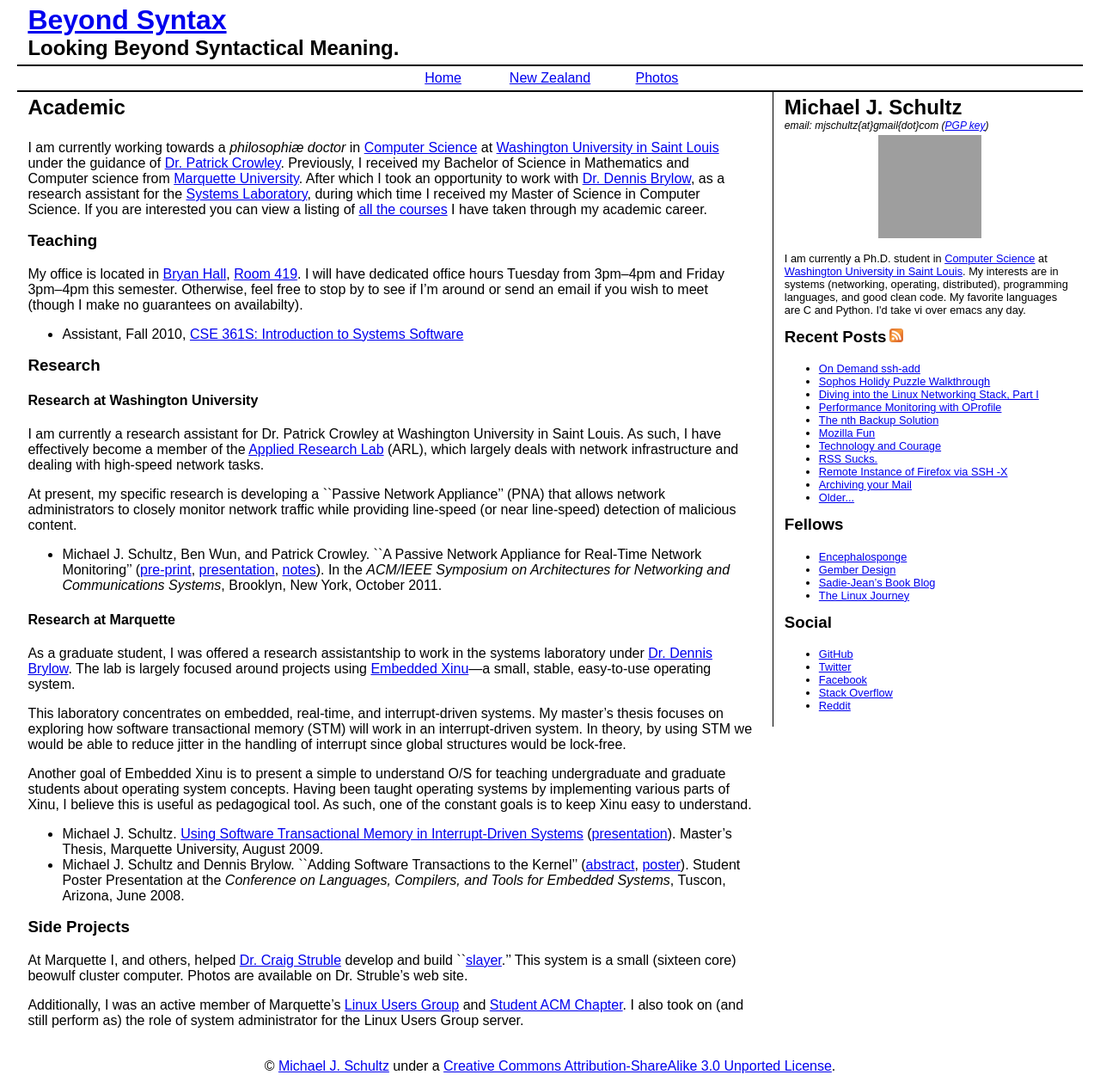
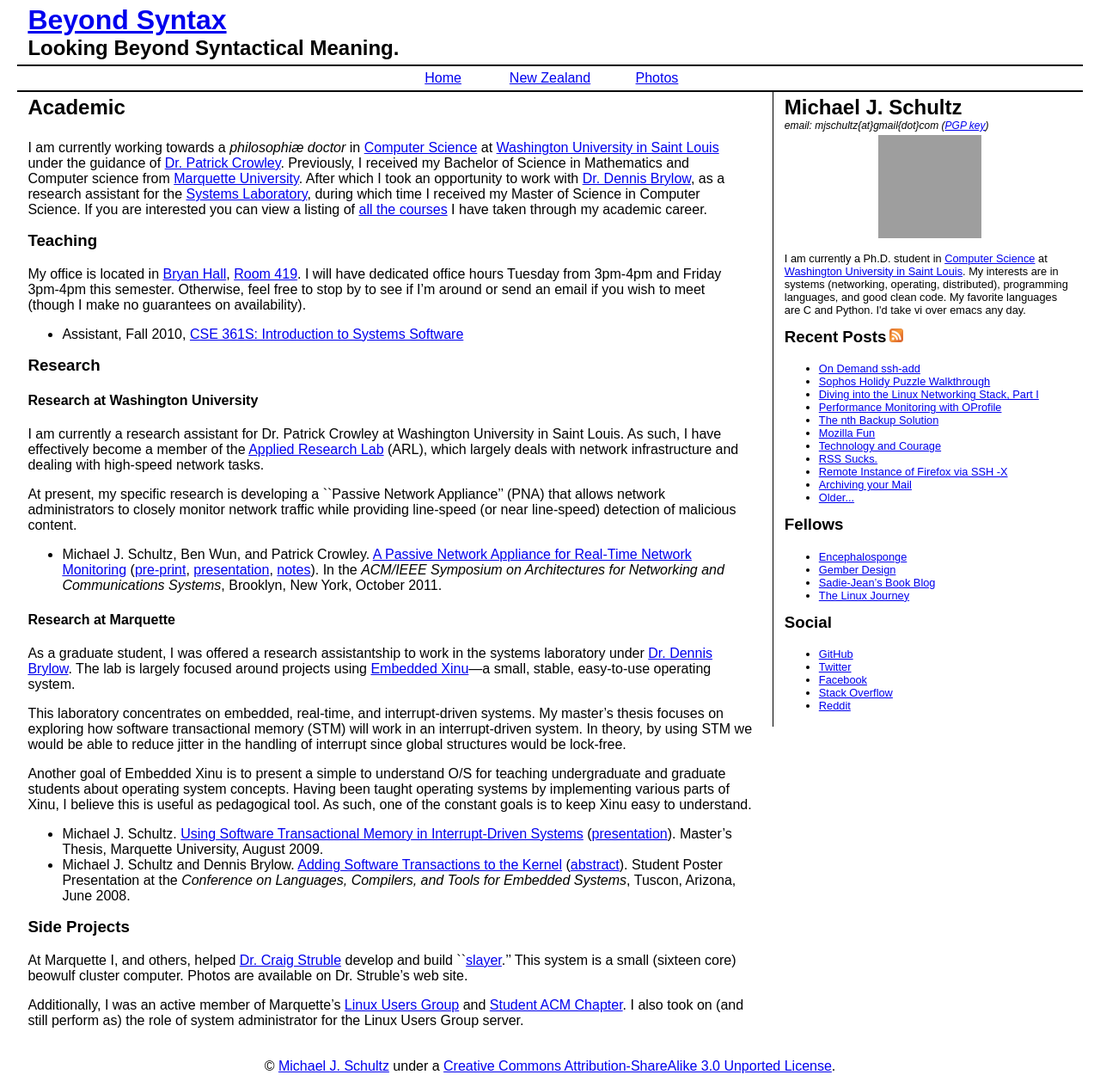
Before and after one commit to mjschultz/mjschultz.github.com, a Jekyll site: the page built from academic/index.markdown, in a window 1280 px wide. Shown: the whole page at 86% size. Built offline with Jekyll 4.4.1, drawn with Linux system fonts in a browser that asks for light colours; Markdown is read by kramdown in place of the engine named in the settings; grey boxes are pictures that could not be loaded.

Commit message:
- moved renamed and uploaded files

```diff
--- a/academic/index.markdown
+++ b/academic/index.markdown
@@ -23,10 +23,10 @@
 My office is located in [Bryan
 Hall](http://eit.engineering.wustl.edu/map/map.asp), [Room
 419](http://eit.engineering.wustl.edu/map/Bryan/floor4.gif).
-I will have dedicated office hours Tuesday from 3pm--4pm and Friday
-3pm--4pm this semester.
+I will have dedicated office hours Tuesday from 3pm-4pm and Friday 3pm-4pm
+this semester.
 Otherwise, feel free to stop by to see if I'm around or send an email if
-you wish to meet (though I make no guarantees on availabilty).
+you wish to meet (though I make no guarantees on availability).
 
 * Assistant, Fall 2010, [CSE 361S: Introduction to Systems
 Software](http://arl.wustl.edu/~pcrowley/cse/361/index.html)
@@ -46,8 +46,9 @@
 network traffic while providing line-speed (or near line-speed) detection
 of malicious content.
 
-* Michael J. Schultz, Ben Wun, and Patrick Crowley. ``A Passive Network
-  Appliance for Real-Time Network Monitoring''
+* Michael J. Schultz, Ben Wun, and Patrick Crowley. [A Passive Network
+  Appliance for Real-Time Network
+  Monitoring](http://dx.doi.org/10.1109/ANCS.2011.46)
   ([pre-print](static/ancs2011-pna.pdf),
   [presentation](static/ancs2011-pna_present.pdf),
   [notes](static/ancs2011-pna.txt)).  In the *ACM/IEEE Symposium on
@@ -81,11 +82,11 @@
   Interrupt-Driven Systems](static/thesis-2009.pdf)
   ([presentation](static/thesis-present.pdf)).  Master's Thesis, Marquette
   University, August 2009.
-* Michael J. Schultz and Dennis Brylow.  ``Adding Software Transactions to
-  the Kernel'' ([abstract](static/lctes2008-schultz.pdf),
-  [poster](static/lctes2008-schultz_poster.pdf)). Student Poster
-  Presentation at the *Conference on Languages, Compilers, and Tools for
-  Embedded Systems*, Tuscon, Arizona, June 2008.
+* Michael J. Schultz and Dennis Brylow.  [Adding Software Transactions to
+  the Kernel](static/lctes2008-schultz.pdf)
+  ([abstract](static/lctes2008-abstract.pdf)). Student Poster Presentation
+  at the *Conference on Languages, Compilers, and Tools for Embedded
+  Systems*, Tuscon, Arizona, June 2008.
 
 ### Side Projects ###
 
```
Also changed, not shown: academic/courses.markdown (+6 -5 lines), academic/static/ancs2011-pna.txt (added, +12 -0 lines), 5 other files.
